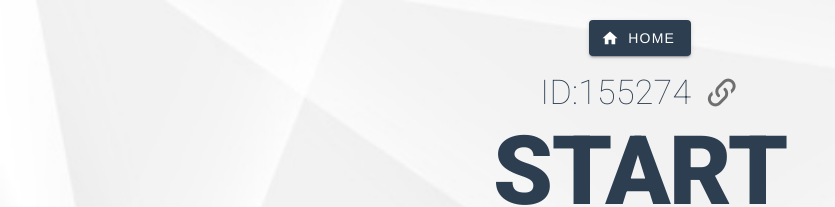
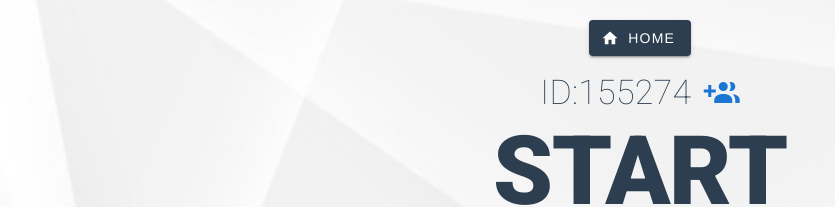
Before and after one commit to AZKZ/bingo, a Vue app: page /host in a window 1280 px wide. Shown: the top 207 px of the page, without its empty margins (0-835 px from the left). Built offline with nearby package versions, Linux system fonts and the light colour scheme.

Commit message:
参加用URLアイコンの変更

```diff
--- a/src/views/Host.vue
+++ b/src/views/Host.vue
@@ -2,7 +2,7 @@
   <div id='host'>
     <home-button />
     <p class='ma-2 text-h4 font-weight-thin' color='info'>ID:{{bingoId}}
-      <v-icon class='pb-1 pl-1' large @click='dialog=true'>mdi-link-variant</v-icon>
+      <v-icon class='pb-1 pl-1' large @click='dialog=true' color='primary'>mdi-account-multiple-plus</v-icon>
     </p>
     <p id='number' class='ma-2 text-h1 font-weight-black'>{{number}}</p>
     <v-btn class='ma-2' color='primary' v-bind:disabled='isDrawButtonDisabled' v-on:click='drawNumber'>Draw</v-btn>
@@ -27,7 +27,8 @@
               readonly
               append-icon='mdi-content-copy'
               :value='joinUrl'
-              @click:append='copyText(joinUrl)'>
+              @click:append='copyText(joinUrl)'
+              @click='copyText(joinUrl)'>
               </v-text-field>
               <VueQrcode :value='joinUrl'></VueQrcode>
           </v-container>
```
